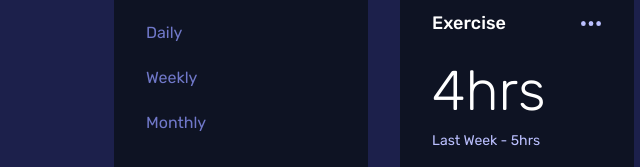
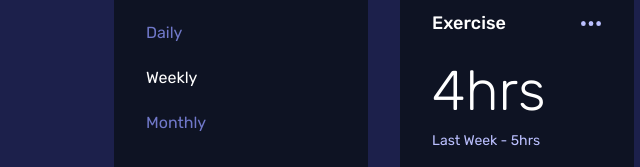
Before and after one commit to Kellenkjames/time-tracking-dashboard, a plain HTML site: page index.html in a window 1280 px wide. Shown: the part 617-784 px from the top of the page, 0-640 px from the left. Drawn offline with Linux system fonts and the light colour scheme.

Commit message:
fix: add BEM active class to weekly button (default)

```diff
--- a/index.html
+++ b/index.html
@@ -38,7 +38,7 @@
                 Daily
               </button>
               <button
-                class="profile-card__link"
+                class="profile-card__link profile-card__link--active"
                 data-timeframe="weekly"
                 aria-disabled="true"
               >
```
